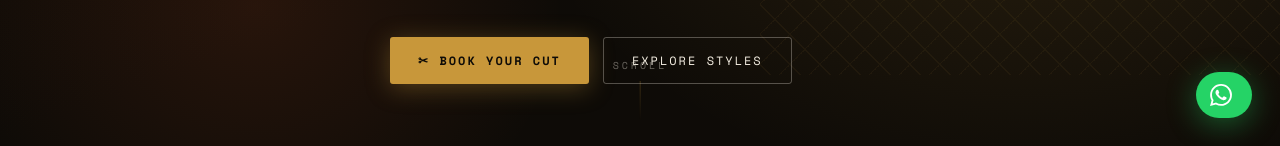
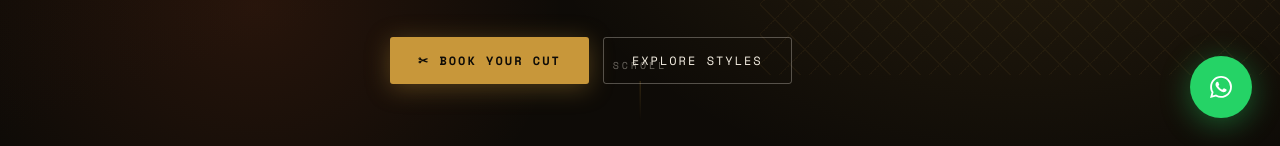
Before and after one commit to jonathandiemuodeke/African_barber, a plain HTML site: page index.html in a window 1280 px wide. Shown: the part 654-800 px from the top of the page. Drawn offline with nearby package versions, Linux system fonts and the light colour scheme.

Commit message:
Update index.html

```diff
--- a/index.html
+++ b/index.html
@@ -813,8 +813,8 @@
         gap: 10px;
         background: var(--wa);
         color: #fff;
-        border-radius: 50px;
-        padding: 12px 20px 12px 14px;
+        border-radius: 50%;
+        padding: 20px;
         box-shadow: 0 6px 30px rgba(37, 211, 102, 0.4);
         font-family: "Space Mono", monospace;
         font-size: 12px;
```
